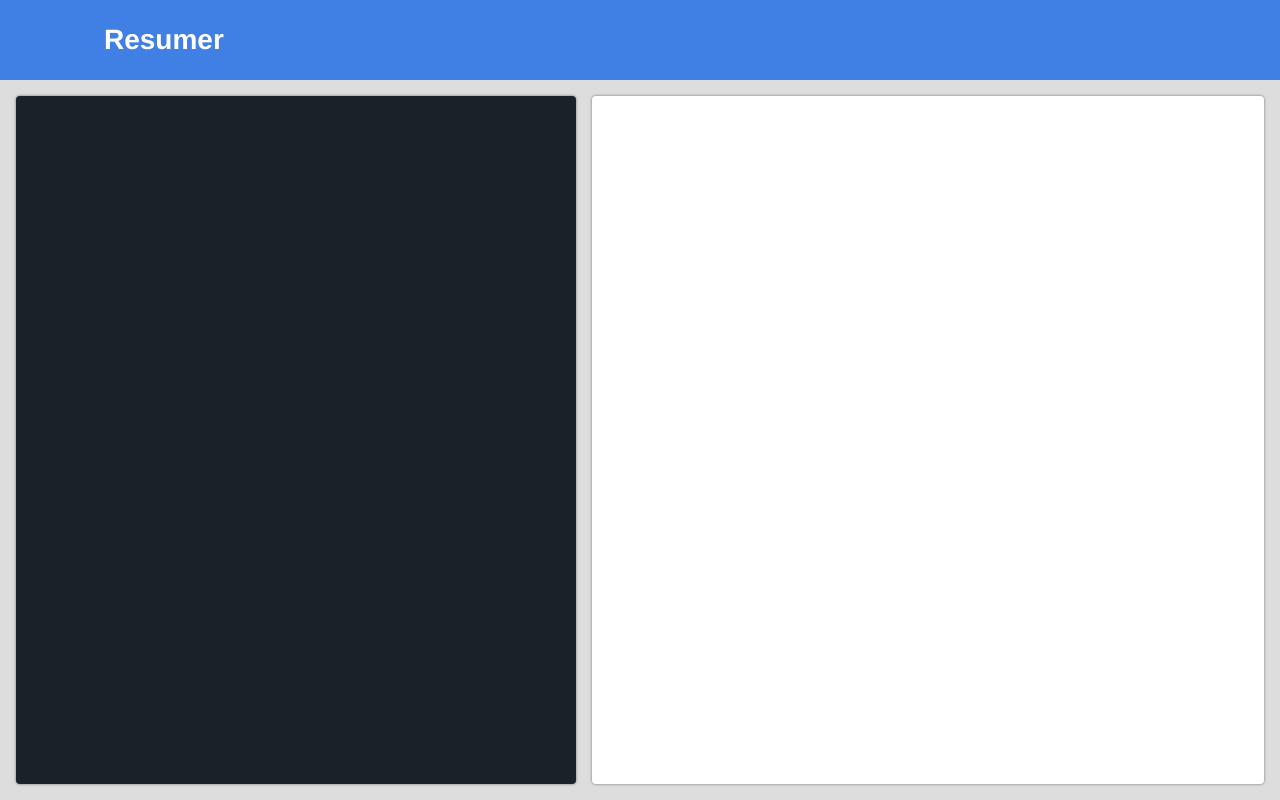
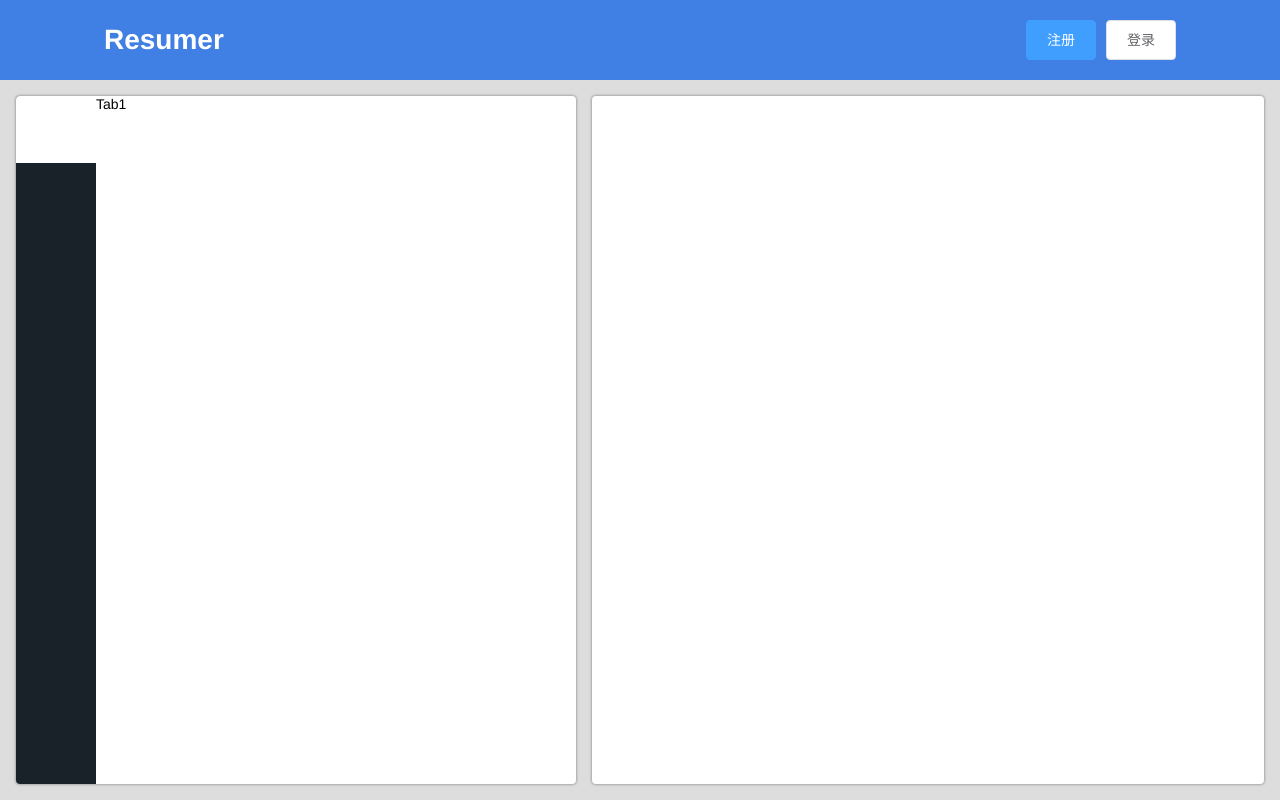
Before and after one commit to xyyojl/vue-resumer, a Vue app: page / in a window 1280 px wide. Built offline with nearby package versions, Linux system fonts and the light colour scheme.

Commit message:
使用傻办法实现Tab切换，需要优化代码

```diff
--- a/index.html
+++ b/index.html
@@ -4,6 +4,7 @@
     <meta charset="utf-8">
     <meta name="viewport" content="width=device-width,initial-scale=1.0">
     <title>vue-resumer</title>
+    <script src="//at.alicdn.com/t/font_8j22lcgrsdrvygb9.js"></script>
   </head>
   <body>
     <div id="app"></div>
--- a/src/App.vue
+++ b/src/App.vue
@@ -32,7 +32,8 @@ export default {
 </script>
 
 <style lang="scss" scoped>
-html,body{
+html,
+body {
   height: 100vh;
 }
 #app {
@@ -43,29 +44,35 @@ html,body{
   display: flex;
   flex-direction: column;
 }
-.topbar{
-  background-color: #407FE3;
-  box-shadow: 0 0 3px hsla(0,0,0,0.5);
+.topbar {
+  background-color: #407fe3;
+  box-shadow: 0 0 3px hsla(0, 0, 0, 0.5);
 }
-main{
+main {
   display: flex;
   flex: 1;
   background-color: #ddd;
-  > .editor{
+  > .editor {
     width: 40em;
-    background-color: #192229;
     margin: 16px 8px 16px 16px;
-    box-shadow: 0 0 3px hsla(0,0,0,0.5);
+    box-shadow: 0 0 3px hsla(0, 0, 0, 0.5);
     border-radius: 4px;
     overflow: hidden;
   }
-  > .preview{
+  > .preview {
     flex: 1;
     background-color: #fff;
     margin: 16px 16px 16px 8px;
-    box-shadow: 0 0 3px hsla(0,0,0,0.5);
+    box-shadow: 0 0 3px hsla(0, 0, 0, 0.5);
     border-radius: 4px;
     overflow: hidden;
   }
 }
+.icon {
+  width: 1em;
+  height: 1em;
+  vertical-align: -0.15em;
+  fill: currentColor;
+  overflow: hidden;
+}
 </style>
--- a/src/components/ResumeEditor.vue
+++ b/src/components/ResumeEditor.vue
@@ -1,13 +1,91 @@
 <template>
-    <div id="resumeEditor"></div>
+    <div id="resumeEditor">
+        <nav>
+            <ol>
+                <li v-bind:class="{active:currentTab === 0}" v-on:click="currentTab = 0">
+                    <svg class="icon" aria-hidden="true">
+                    <use xlink:href="#icon-shenfenzheng"></use>
+                    </svg>
+                </li>
+                <li v-bind:class="{active:currentTab === 1}" v-on:click="currentTab = 1">
+                    <svg class="icon" aria-hidden="true">
+                    <use xlink:href="#icon-work"></use>
+                    </svg>
+                </li>
+                <li v-bind:class="{active:currentTab === 2}" v-on:click="currentTab = 2">
+                    <svg class="icon" aria-hidden="true">
+                    <use xlink:href="#icon-book"></use>
+                    </svg>
+                </li>
+                <li v-bind:class="{active:currentTab === 3}" v-on:click="currentTab = 3">
+                    <svg class="icon" aria-hidden="true">
+                    <use xlink:href="#icon-xiangmu"></use>
+                    </svg>
+                </li>
+                <li v-bind:class="{active:currentTab === 4}" v-on:click="currentTab = 4">
+                    <svg class="icon" aria-hidden="true">
+                    <use xlink:href="#icon-jiangbei"></use>
+                    </svg>
+                </li>
+                <li v-bind:class="{active:currentTab === 5}" v-on:click="currentTab = 5">
+                    <svg class="icon" aria-hidden="true">
+                    <use xlink:href="#icon-phone"></use>
+                    </svg>
+                </li>
+            </ol>
+        </nav>
+        <ol class="panes">
+           <li :class="{active:currentTab === 0}">Tab1</li>
+           <li :class="{active:currentTab === 1}">Tab2</li>
+           <li :class="{active:currentTab === 2}">Tab3</li>
+           <li :class="{active:currentTab === 3}">Tab4</li>
+           <li :class="{active:currentTab === 4}">Tab5</li>
+           <li :class="{active:currentTab === 5}">Tab6</li>
+        </ol>
+    </div>
 </template>
 <script>
 export default {
-    name:'ResumeEditor'
+    name:'ResumeEditor',
+    data(){
+        return {
+            currentTab: 0,
+        }
+    }
 }
 </script>
 <style lang="scss" scoped>
 #resumeEditor{
     min-height: 100px;
+    display: flex;
+    background-color: #fff;
+    > nav{
+        width: 80px;
+        text-align: center;
+        background: #192229;
+        > ol li{
+            padding-top: 16px;
+            padding-bottom: 16px;
+            > .icon{
+                width: 32px;
+                height: 32px;
+                fill: white;
+            }
+            &.active{
+                background: #fff;
+                > .icon {
+                    fill: #000;
+                }
+            }
+        }
+    }
+    > .panes{
+        > li {
+            display: none;
+            &.active{
+                display: block;
+            }
+        }
+    }
 }
 </style>
--- a/src/components/Topbar.vue
+++ b/src/components/Topbar.vue
@@ -1,6 +1,10 @@
 <template>
     <div id="topbar">
         <h1 class="title">Resumer</h1>
+        <div>
+            <el-button type="primary">注册</el-button>
+            <el-button>登录</el-button>
+        </div>
     </div>
 </template>
 <script>
@@ -16,6 +20,7 @@ export default {
     align-items: center;
     padding-left: 104px;
     padding-right: 104px;
+    justify-content: space-between;
     > .title{
 
     }
```
